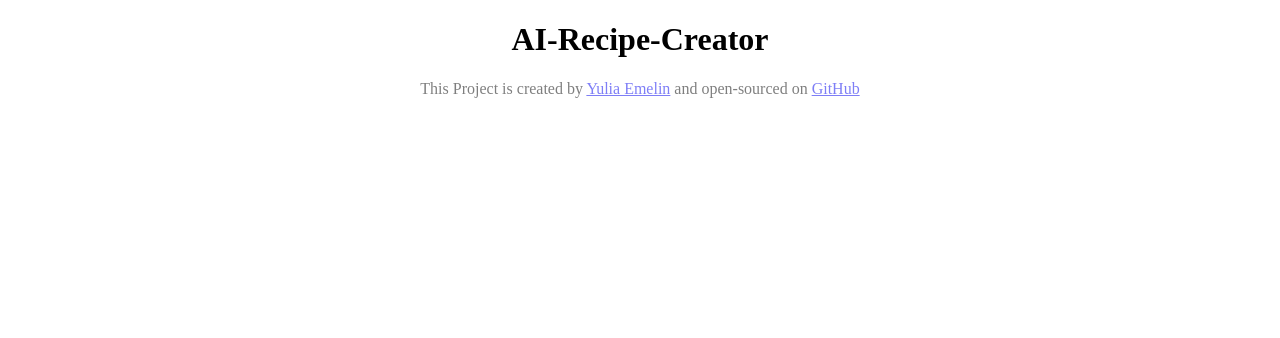
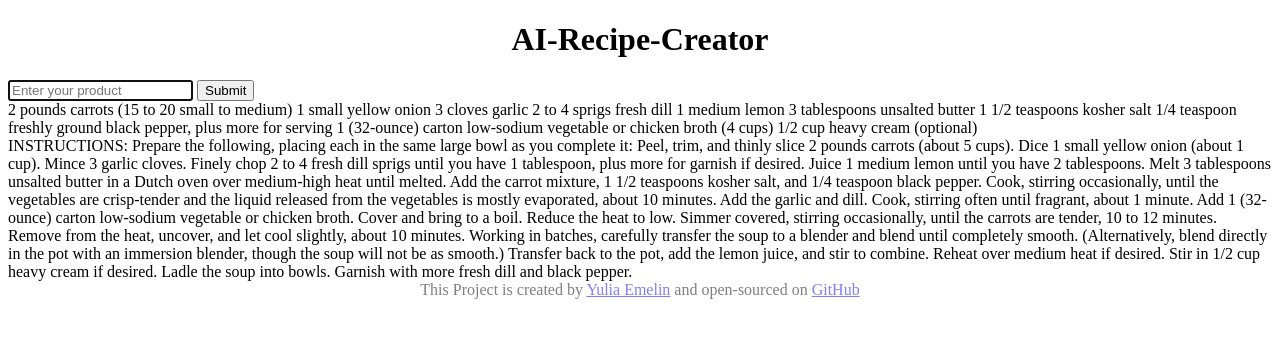
Before and after one commit to Yulia-1312/AI-recipes-creator, a plain HTML site: page index.html in a window 1280 px wide. Drawn offline with Linux system fonts and the light colour scheme.

Commit message:
Adding the structure in HTML

```diff
--- a/index.html
+++ b/index.html
@@ -7,7 +7,55 @@
     <title>AI-Recipe-Creator</title>
   </head>
   <body>
-    <h1>AI-Recipe-Creator</h1>
+    <header>
+      <h1>AI-Recipe-Creator</h1>
+    </header>
+    <main>
+      <form>
+        <input
+          type="text"
+          placeholder="Enter your product"
+          autofocus
+          required
+          autocomplete="off"
+        />
+        <input type="submit" value="Submit" />
+      </form>
+      <div>
+        <div class="ingredients">
+          2 pounds carrots (15 to 20 small to medium) 1 small yellow onion 3
+          cloves garlic 2 to 4 sprigs fresh dill 1 medium lemon 3 tablespoons
+          unsalted butter 1 1/2 teaspoons kosher salt 1/4 teaspoon freshly
+          ground black pepper, plus more for serving 1 (32-ounce) carton
+          low-sodium vegetable or chicken broth (4 cups) 1/2 cup heavy cream
+          (optional)
+        </div>
+        <div class="recipe">
+          INSTRUCTIONS: Prepare the following, placing each in the same large
+          bowl as you complete it: Peel, trim, and thinly slice 2 pounds carrots
+          (about 5 cups). Dice 1 small yellow onion (about 1 cup). Mince 3
+          garlic cloves. Finely chop 2 to 4 fresh dill sprigs until you have 1
+          tablespoon, plus more for garnish if desired. Juice 1 medium lemon
+          until you have 2 tablespoons. Melt 3 tablespoons unsalted butter in a
+          Dutch oven over medium-high heat until melted. Add the carrot mixture,
+          1 1/2 teaspoons kosher salt, and 1/4 teaspoon black pepper. Cook,
+          stirring occasionally, until the vegetables are crisp-tender and the
+          liquid released from the vegetables is mostly evaporated, about 10
+          minutes. Add the garlic and dill. Cook, stirring often until fragrant,
+          about 1 minute. Add 1 (32-ounce) carton low-sodium vegetable or
+          chicken broth. Cover and bring to a boil. Reduce the heat to low.
+          Simmer covered, stirring occasionally, until the carrots are tender,
+          10 to 12 minutes. Remove from the heat, uncover, and let cool
+          slightly, about 10 minutes. Working in batches, carefully transfer the
+          soup to a blender and blend until completely smooth. (Alternatively,
+          blend directly in the pot with an immersion blender, though the soup
+          will not be as smooth.) Transfer back to the pot, add the lemon juice,
+          and stir to combine. Reheat over medium heat if desired. Stir in 1/2
+          cup heavy cream if desired. Ladle the soup into bowls. Garnish with
+          more fresh dill and black pepper.
+        </div>
+      </div>
+    </main>
     <footer>
       This Project is created by
       <a href="https://yulia-front-end-developer.netlify.app" target="_blank"
```
